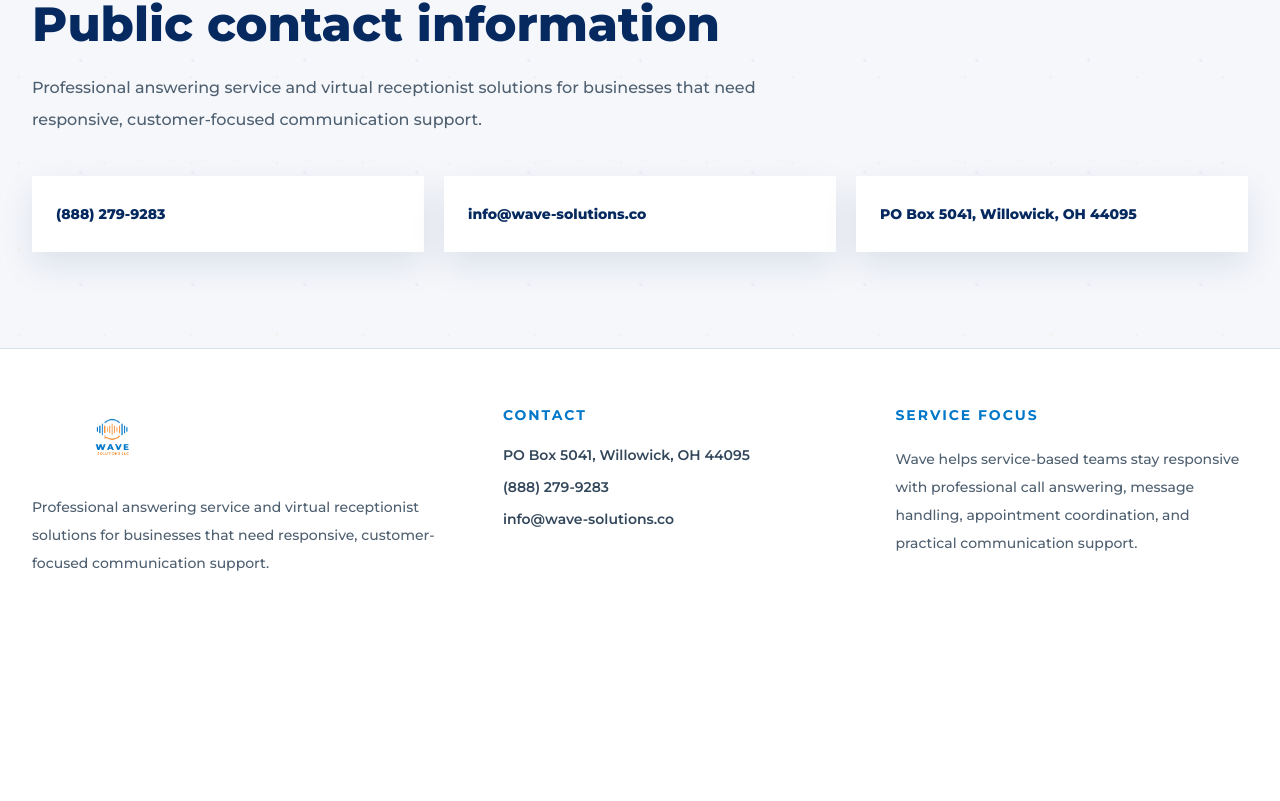
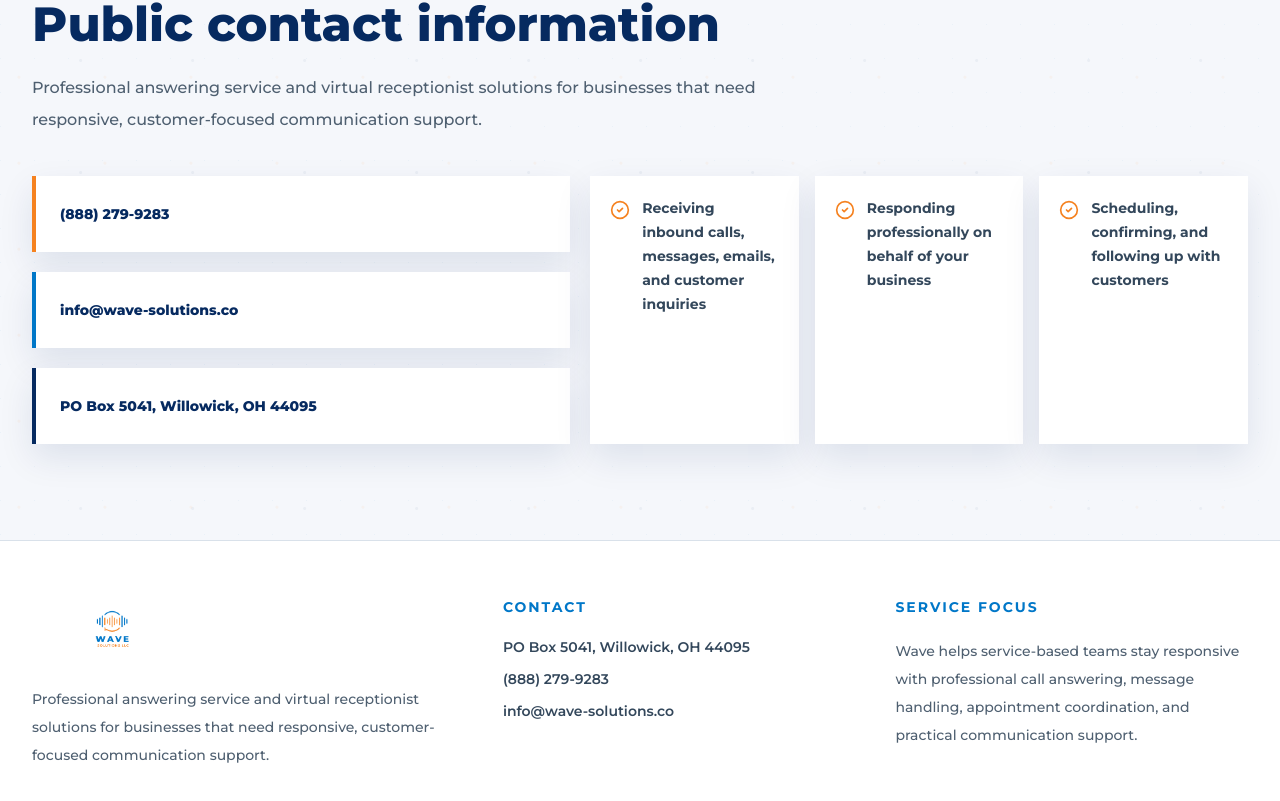
Before and after one commit to wavesolutionsoh/website, a Next.js app: page /contact in a window 1280 px wide. Shown: the part 1512-2313 px from the top of the page. Before the commit the page ends 2145 px from the top, so only its background shows below. Built offline with nearby package versions, Linux system fonts and the light colour scheme.

Commit message:
Refine expanded Wave service and contact pages

```diff
--- a/src/app/contact/page.tsx
+++ b/src/app/contact/page.tsx
@@ -1,6 +1,6 @@
 import type { Metadata } from "next";
 import { SiteFrame } from "@/components/site-chrome";
-import { LeadFormSection, PageHero, SectionBand } from "@/components/site-sections";
+import { ItemGrid, LeadFormSection, PageHero, SectionBand } from "@/components/site-sections";
 import { siteConfig } from "@/content/site";
 
 export const metadata: Metadata = {
@@ -14,16 +14,19 @@ export default function ContactPage() {
       <PageHero eyebrow={siteConfig.form.eyebrow} title={siteConfig.form.heading} text={siteConfig.form.text} highlights={[siteConfig.company.phone, siteConfig.company.email, siteConfig.company.location]} />
       <LeadFormSection />
       <SectionBand title="Public contact information" body={[siteConfig.footer.summary]} variant="soft">
-        <div className="grid gap-5 md:grid-cols-3">
-          <a href={`tel:${siteConfig.company.phoneHref}`} className="bg-white p-6 text-sm font-extrabold leading-7 text-[#062A60] shadow-[0_14px_34px_rgba(6,42,96,0.10)]">
-            {siteConfig.company.phone}
-          </a>
-          <a href={`mailto:${siteConfig.company.email}`} className="bg-white p-6 text-sm font-extrabold leading-7 text-[#062A60] shadow-[0_14px_34px_rgba(6,42,96,0.10)]">
-            {siteConfig.company.email}
-          </a>
-          <div className="bg-white p-6 text-sm font-extrabold leading-7 text-[#062A60] shadow-[0_14px_34px_rgba(6,42,96,0.10)]">
-            {siteConfig.company.location}
+        <div className="grid gap-5 lg:grid-cols-[0.9fr_1.1fr]">
+          <div className="grid gap-5 sm:grid-cols-3 lg:grid-cols-1">
+            <a href={`tel:${siteConfig.company.phoneHref}`} className="border-l-4 border-[#F58220] bg-white p-6 text-sm font-extrabold leading-7 text-[#062A60] shadow-[0_14px_34px_rgba(6,42,96,0.10)]">
+              {siteConfig.company.phone}
+            </a>
+            <a href={`mailto:${siteConfig.company.email}`} className="border-l-4 border-[#0077C8] bg-white p-6 text-sm font-extrabold leading-7 text-[#062A60] shadow-[0_14px_34px_rgba(6,42,96,0.10)]">
+              {siteConfig.company.email}
+            </a>
+            <div className="border-l-4 border-[#062A60] bg-white p-6 text-sm font-extrabold leading-7 text-[#062A60] shadow-[0_14px_34px_rgba(6,42,96,0.10)]">
+              {siteConfig.company.location}
+            </div>
           </div>
+          <ItemGrid items={siteConfig.approach.process.slice(0, 3)} />
         </div>
       </SectionBand>
     </SiteFrame>
--- a/src/app/services/[slug]/page.tsx
+++ b/src/app/services/[slug]/page.tsx
@@ -40,12 +40,15 @@ export default async function ServiceDetailPage({ params }: ServicePageProps) {
 
   return (
     <SiteFrame>
-      <PageHero eyebrow={siteConfig.servicesIntro.eyebrow} title={service.title} text={service.text} highlights={siteConfig.difference.items.slice(0, 4)} />
-      <SectionBand title="Part of a complete communication layer" body={siteConfig.difference.body} variant="soft">
-        <ItemGrid items={siteConfig.difference.items} />
+      <PageHero eyebrow={siteConfig.servicesIntro.eyebrow} title={service.title} text={service.text} highlights={service.supportPoints} />
+      <SectionBand title="How this service fits the communication layer" body={siteConfig.difference.body} variant="soft">
+        <ItemGrid items={service.supportPoints} />
       </SectionBand>
-      <SectionBand title="How Wave keeps communication moving" body={siteConfig.approach.body.slice(0, 1)}>
+      <SectionBand title="How Wave keeps communication moving" body={siteConfig.approach.body.slice(0, 2)}>
         <ProcessSteps steps={siteConfig.approach.process} />
+      </SectionBand>
+      <SectionBand title="Shared support standards" body={[siteConfig.approach.body[2], siteConfig.approach.body[3]]}>
+        <ItemGrid items={siteConfig.difference.items.slice(0, 3)} />
       </SectionBand>
       <SectionBand title="Related services" variant="soft">
         <ServiceGrid services={siteConfig.services.filter((item) => item.slug !== service.slug).slice(0, 3)} />
--- a/src/app/services/page.tsx
+++ b/src/app/services/page.tsx
@@ -1,6 +1,6 @@
 import type { Metadata } from "next";
 import { SiteFrame } from "@/components/site-chrome";
-import { ItemGrid, PageHero, PromiseBand, SectionBand, ServiceGrid } from "@/components/site-sections";
+import { ItemGrid, PageHero, ProcessSteps, PromiseBand, SectionBand, ServiceGrid } from "@/components/site-sections";
 import { siteConfig } from "@/content/site";
 
 export const metadata: Metadata = {
@@ -15,6 +15,9 @@ export default function ServicesPage() {
       <SectionBand title="Service areas" variant="soft">
         <ServiceGrid />
       </SectionBand>
+      <SectionBand title="What these services support" body={siteConfig.approach.body.slice(0, 2)}>
+        <ProcessSteps steps={siteConfig.approach.process} />
+      </SectionBand>
       <SectionBand eyebrow={siteConfig.difference.eyebrow} title={siteConfig.difference.heading} body={siteConfig.difference.body}>
         <ItemGrid items={siteConfig.difference.items} />
       </SectionBand>
--- a/src/content/site.ts
+++ b/src/content/site.ts
@@ -194,6 +194,11 @@ export const siteConfig = {
       title: "Answering Services",
       text:
         "Professional call answering and message handling that ensures every customer interaction is managed promptly and professionally.",
+      supportPoints: [
+        "Receiving inbound calls, messages, emails, and customer inquiries",
+        "Responding professionally on behalf of your business",
+        "Ensuring every customer interaction moves forward",
+      ],
     },
     {
       slug: "virtual-receptionist-services",
@@ -201,6 +206,11 @@ export const siteConfig = {
       title: "Virtual Receptionist Services",
       text:
         "Live receptionist support for customer inquiries, appointment coordination, call routing, and customer communication.",
+      supportPoints: [
+        "Live virtual receptionist support",
+        "Scheduling, confirming, and following up with customers",
+        "Operational support that acts as an extension of your team",
+      ],
     },
     {
       slug: "customer-follow-up",
@@ -208,6 +218,11 @@ export const siteConfig = {
       title: "Customer Follow-Up",
       text:
         "Email, SMS, and phone follow-up services that ensure no customer inquiry is left unresolved.",
+      supportPoints: [
+        "Follow-up and communication management",
+        "Multi-channel communication handling",
+        "Ensuring every customer interaction moves forward",
+      ],
     },
     {
       slug: "ai-powered-communication-support",
@@ -215,6 +230,11 @@ export const siteConfig = {
       title: "AI-Powered Communication Support",
       text:
         "Smart automation tools that enhance response time while maintaining a natural and professional customer experience.",
+      supportPoints: [
+        "Human-centered AI tools and automation",
+        "Optimize with the right blend of technology and human insight.",
+        "Consistency across channels",
+      ],
     },
     {
       slug: "communication-management",
@@ -222,6 +242,11 @@ export const siteConfig = {
       title: "Communication Management",
       text:
         "Integrated support across phone, email, SMS, and electronic communication systems.",
+      supportPoints: [
+        "Updating systems and managing ongoing communication",
+        "Multi-channel communication handling",
+        "Consistent brand voice across every interaction",
+      ],
     },
   ],
   cta: {
```
